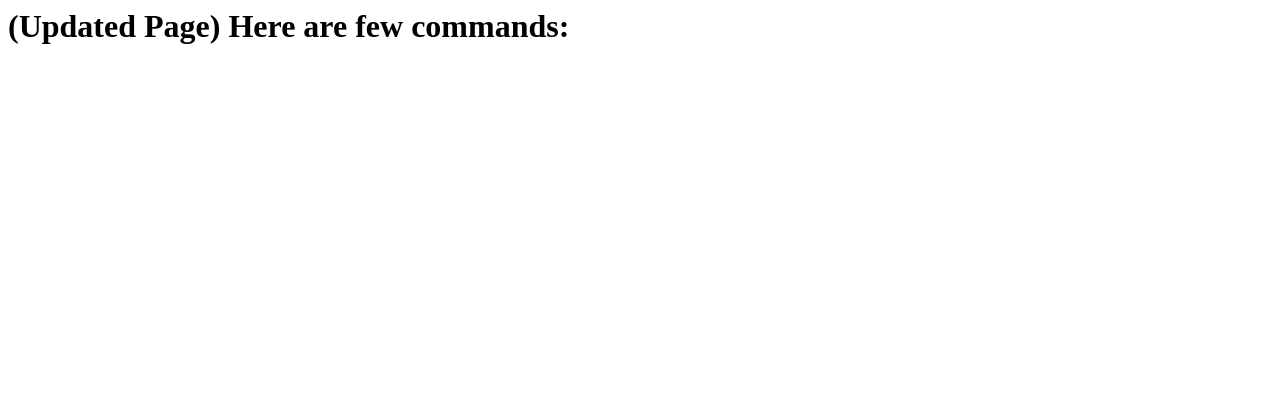
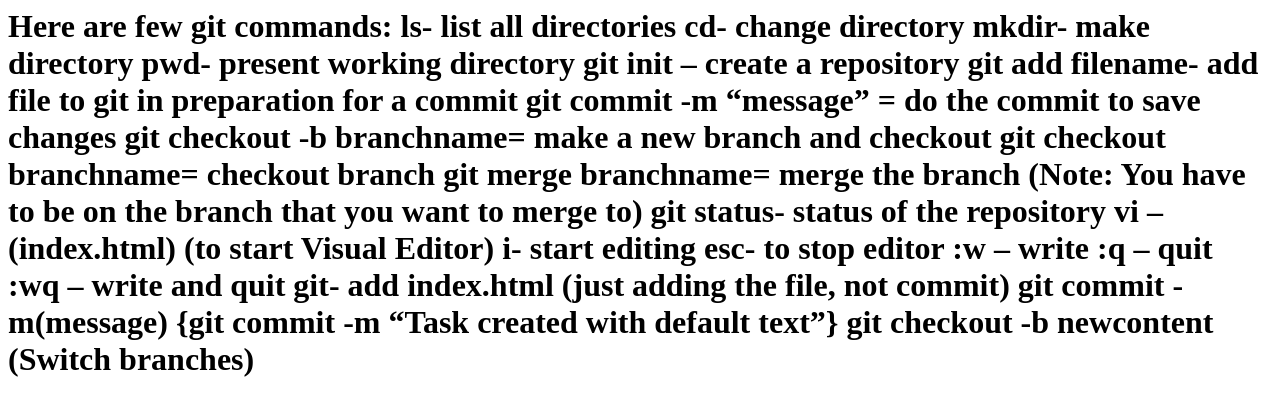
Before and after one commit to mylesmik/FirstWebAssignment, a plain HTML site: page index.html in a window 1280 px wide. Drawn offline with Linux system fonts and the light colour scheme.

Commit message:
Task : added Git command cheat sheet

```diff
--- a/index.html
+++ b/index.html
@@ -3,6 +3,30 @@
 		<title>My Git Command Cheat Sheet</title>
 	</head>
 	<body>
-		<h1> (Updated Page) Here are few commands:</h1>
+		<h1>Here are few git commands:
+			ls- list all directories
+			cd- change directory
+			mkdir- make directory
+			pwd- present working directory
+			git init – create a repository
+			git add filename- add file to git in preparation for a commit
+			git commit -m “message” = do the commit to save changes
+			git checkout -b branchname= make a new branch and checkout
+			git checkout branchname= checkout branch
+			git merge branchname= merge the branch (Note: You have to be on the branch that you want to merge to)
+			git status- status of the repository
+			vi – (index.html) (to start Visual Editor)
+			i- start editing
+			esc- to stop editor
+			:w – write
+			:q – quit
+			:wq – write and quit
+
+			git- add index.html (just adding the file, not commit)
+			git commit
+			-m(message)
+			{git commit -m “Task created with default text”}
+			git checkout -b newcontent (Switch branches)
+		</h1>
 	</body>
 </html>
```
